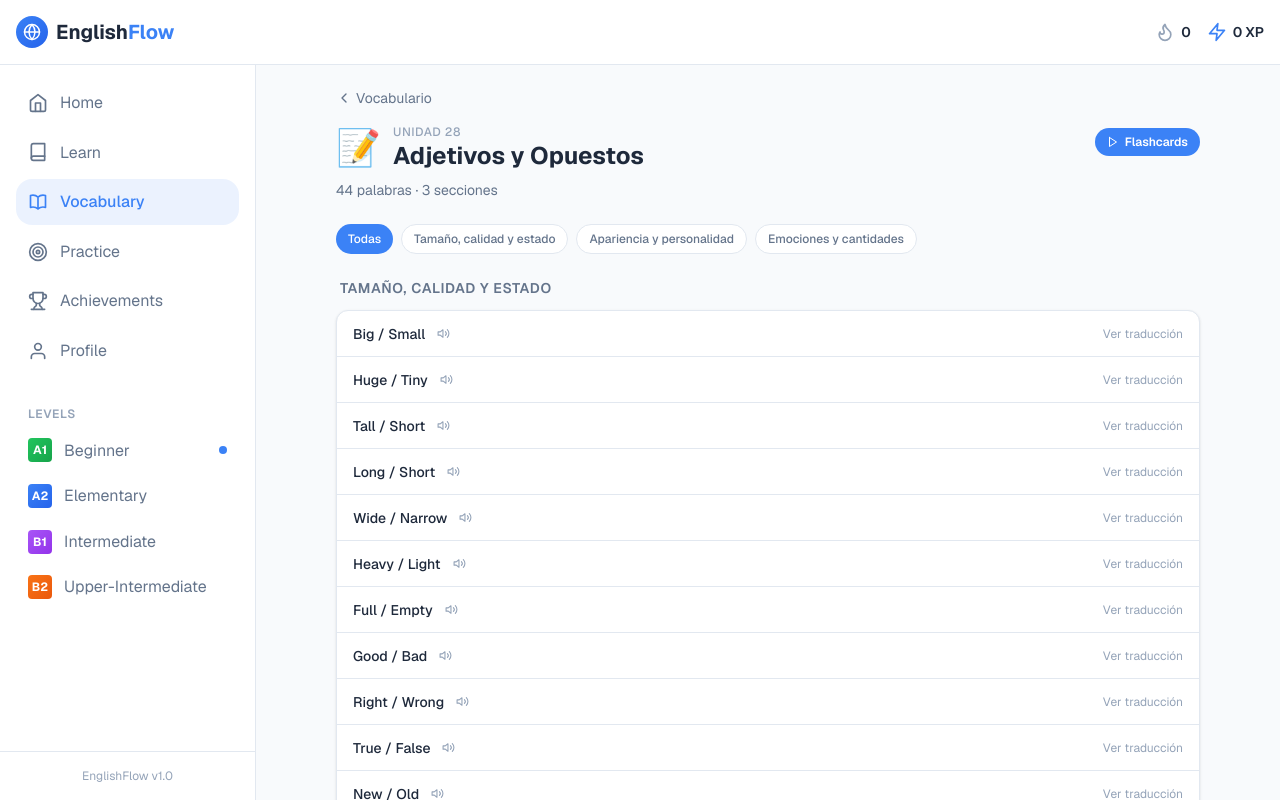
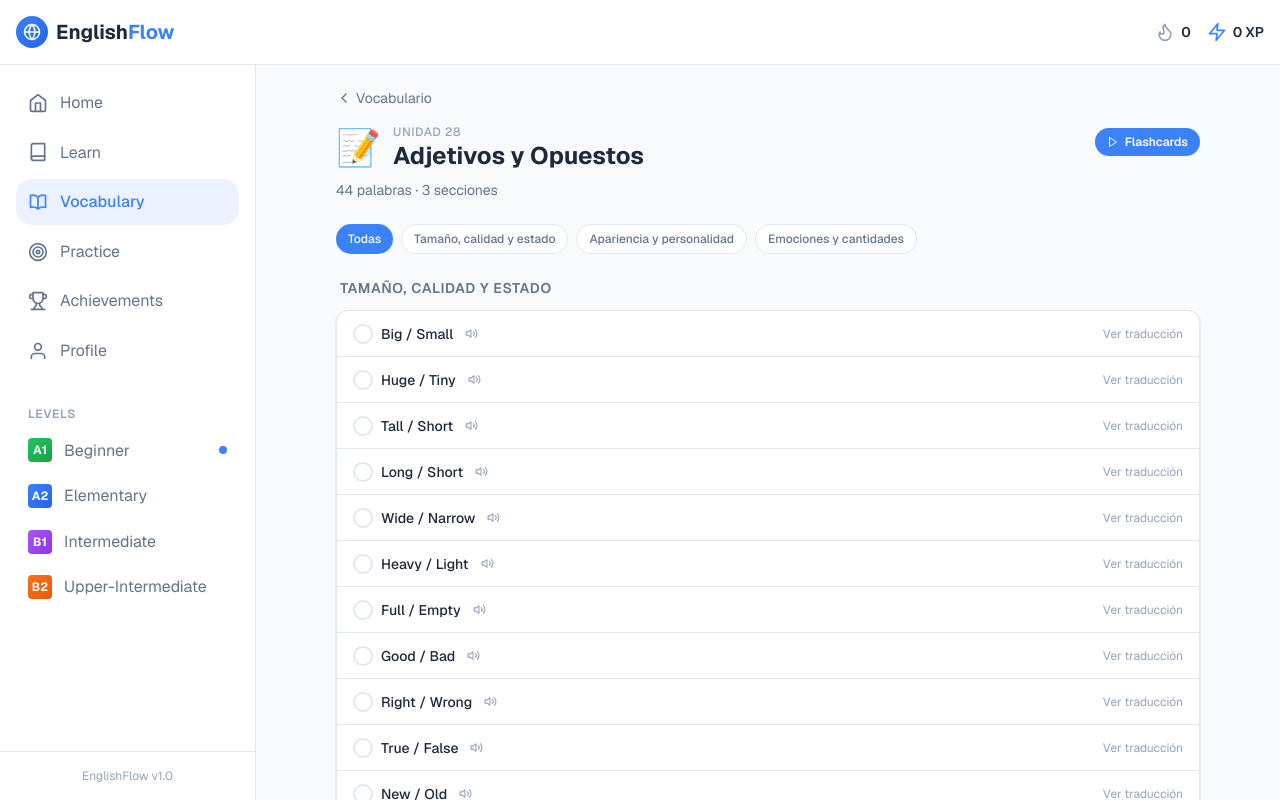
Before and after one commit to Andres-Quesada-A/English-Flow, a Next.js app: page /vocabulary/adjetivos in a window 1280 px wide. Shown: the top 800 px of the page. Built offline with nearby package versions, Linux system fonts and the light colour scheme.

Commit message:
Add per-word learned tracking and topic progress indicators

```diff
--- a/app/vocabulary/[topicId]/page.tsx
+++ b/app/vocabulary/[topicId]/page.tsx
@@ -5,8 +5,9 @@ import Link from 'next/link';
 import { notFound } from 'next/navigation';
 import { Header, BottomNav, Sidebar } from '@/components/layout';
 import { Card, Button } from '@/components/ui';
-import { ChevronLeftIcon, ChevronRightIcon, SpeakerIcon, PlayIcon } from '@/components/icons';
+import { ChevronLeftIcon, ChevronRightIcon, SpeakerIcon, PlayIcon, CheckIcon } from '@/components/icons';
 import { useProgress } from '@/lib/hooks';
+import { useLearnedWords } from '@/lib/hooks/useLearnedWords';
 import { allVocabularyTopics } from '@/lib/data/vocabulary';
 import { getPhonetic, speakText } from '@/lib/utils/phonetics';
 import { FlashcardMode } from '@/components/vocabulary/FlashcardMode';
@@ -22,6 +23,7 @@ export default function VocabularyTopicPage({ params }: Props) {
   const [showExample, setShowExample] = useState(false);
   const [revealedWords, setRevealedWords] = useState<Set<string>>(new Set());
   const [flashcardMode, setFlashcardMode] = useState(false);
+  const { learned, toggle: toggleLearned, reset: resetLearned, learnedCount } = useLearnedWords(topicId, 0);
 
   const topic = allVocabularyTopics.find((t) => t.id === topicId);
   if (!topic) notFound();
@@ -86,9 +88,24 @@ export default function VocabularyTopicPage({ params }: Props) {
                 Flashcards
               </button>
             </div>
+            <div className="flex items-center gap-3 mt-1">
               <p className="text-text-secondary text-sm">
                 {totalWords} palabras · {topic.sections.length} secciones
               </p>
+              {learnedCount > 0 && (
+                <span className="text-xs text-success font-medium">
+                  · {learnedCount}/{totalWords} aprendidas
+                </span>
+              )}
+            </div>
+            {learnedCount > 0 && (
+              <div className="mt-2 w-full bg-border-light rounded-full h-1.5 overflow-hidden">
+                <div
+                  className="h-full bg-success rounded-full transition-all duration-500"
+                  style={{ width: `${Math.round((learnedCount / totalWords) * 100)}%` }}
+                />
+              </div>
+            )}
           </div>
 
           {/* Flashcard mode */}
@@ -141,12 +158,28 @@ export default function VocabularyTopicPage({ params }: Props) {
                   {section.words.map((word, wIdx) => {
                     const wordKey = `${sIdx}-${wIdx}`;
                     const isRevealed = revealedWords.has(wordKey);
+                    const isLearned = learned.has(wordKey);
                     const phonetic = getPhonetic(word.english);
                     return (
+                      <div
+                        key={wIdx}
+                        className={`flex items-center gap-2 px-4 py-3 hover:bg-border-light transition-colors group ${isLearned ? 'opacity-60' : ''}`}
+                      >
                         <button
-                        key={wIdx}
+                          onClick={(e) => { e.stopPropagation(); toggleLearned(wordKey); }}
+                          className={`shrink-0 w-5 h-5 rounded-full border-2 flex items-center justify-center transition-colors ${
+                            isLearned
+                              ? 'bg-success border-success text-white'
+                              : 'border-border hover:border-success'
+                          }`}
+                          aria-label={isLearned ? 'Marcar como no aprendida' : 'Marcar como aprendida'}
+                        >
+                          {isLearned && <CheckIcon size={11} />}
+                        </button>
+
+                        <button
                           onClick={() => toggleReveal(wordKey)}
-                        className="w-full text-left px-4 py-3 hover:bg-border-light transition-colors group"
+                          className="flex-1 text-left min-w-0"
                         >
                           <div className="flex items-center justify-between gap-4">
                             <div className="flex-1 min-w-0">
@@ -178,12 +211,25 @@ export default function VocabularyTopicPage({ params }: Props) {
                             </div>
                           </div>
                         </button>
+                      </div>
                     );
                   })}
                 </div>
               </Card>
             </div>
           ))}
+
+              {/* Reset progress */}
+              {learnedCount > 0 && (
+                <div className="flex justify-end mb-4">
+                  <button
+                    onClick={resetLearned}
+                    className="text-xs text-text-muted hover:text-error transition-colors"
+                  >
+                    Reiniciar progreso
+                  </button>
+                </div>
+              )}
 
               {/* Example text */}
               {topic.exampleText && (
--- /dev/null
+++ b/lib/hooks/useLearnedWords.ts
@@ -0,0 +1,57 @@
+'use client';
+
+import { useState, useEffect, useCallback } from 'react';
+
+const storageKey = (topicId: string) => `ef-learned-${topicId}`;
+
+export function useLearnedWords(topicId: string, totalWords: number) {
+  const [learned, setLearned] = useState<Set<string>>(new Set());
+
+  useEffect(() => {
+    try {
+      const raw = localStorage.getItem(storageKey(topicId));
+      if (raw) setLearned(new Set(JSON.parse(raw) as string[]));
+    } catch {
+      // ignore
+    }
+  }, [topicId]);
+
+  const toggle = useCallback((wordKey: string) => {
+    setLearned((prev) => {
+      const next = new Set(prev);
+      if (next.has(wordKey)) {
+        next.delete(wordKey);
+      } else {
+        next.add(wordKey);
+      }
+      try {
+        localStorage.setItem(storageKey(topicId), JSON.stringify([...next]));
+      } catch {
+        // ignore
+      }
+      return next;
+    });
+  }, [topicId]);
+
+  const reset = useCallback(() => {
+    setLearned(new Set());
+    try {
+      localStorage.removeItem(storageKey(topicId));
+    } catch {
+      // ignore
+    }
+  }, [topicId]);
+
+  return { learned, toggle, reset, learnedCount: learned.size, totalWords };
+}
+
+export function getLearnedCount(topicId: string): number {
+  if (typeof window === 'undefined') return 0;
+  try {
+    const raw = localStorage.getItem(storageKey(topicId));
+    if (!raw) return 0;
+    return (JSON.parse(raw) as string[]).length;
+  } catch {
+    return 0;
+  }
+}
```
Lines whose indentation alone changed are shown as unchanged.
